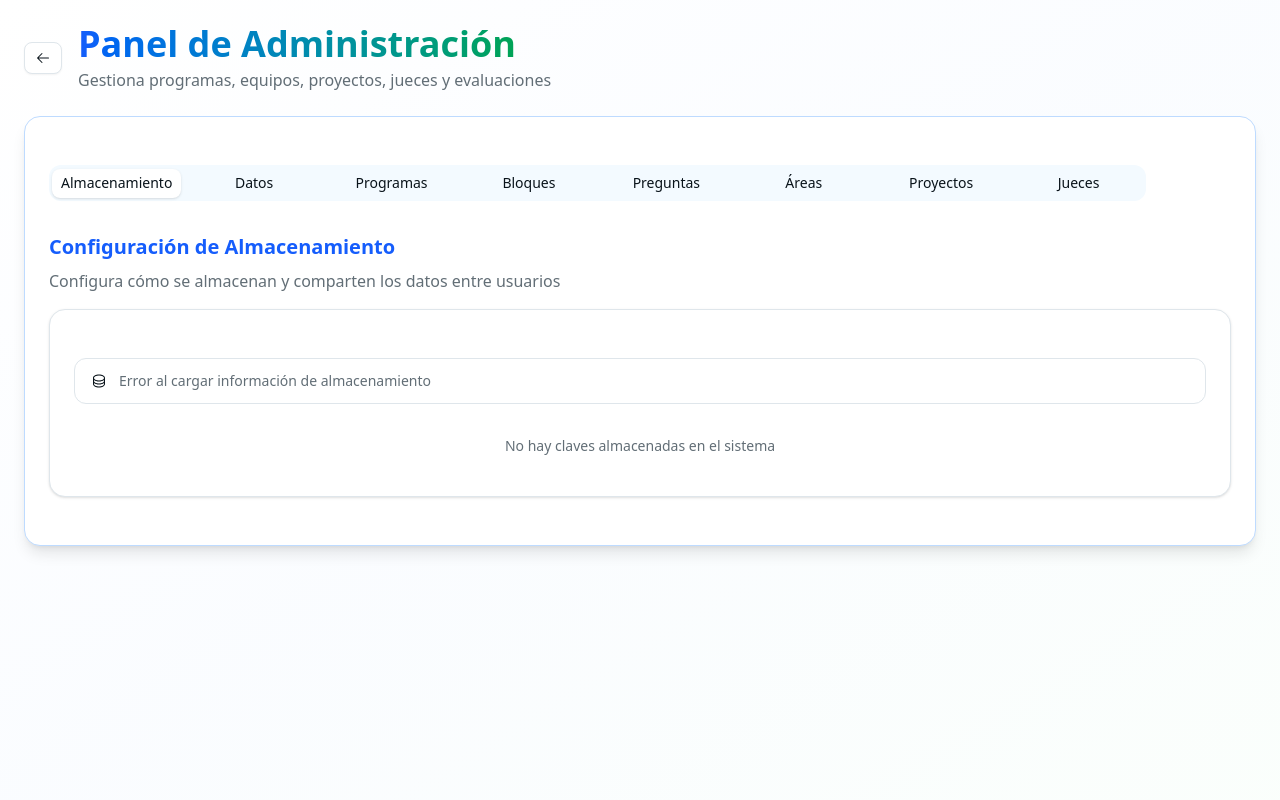
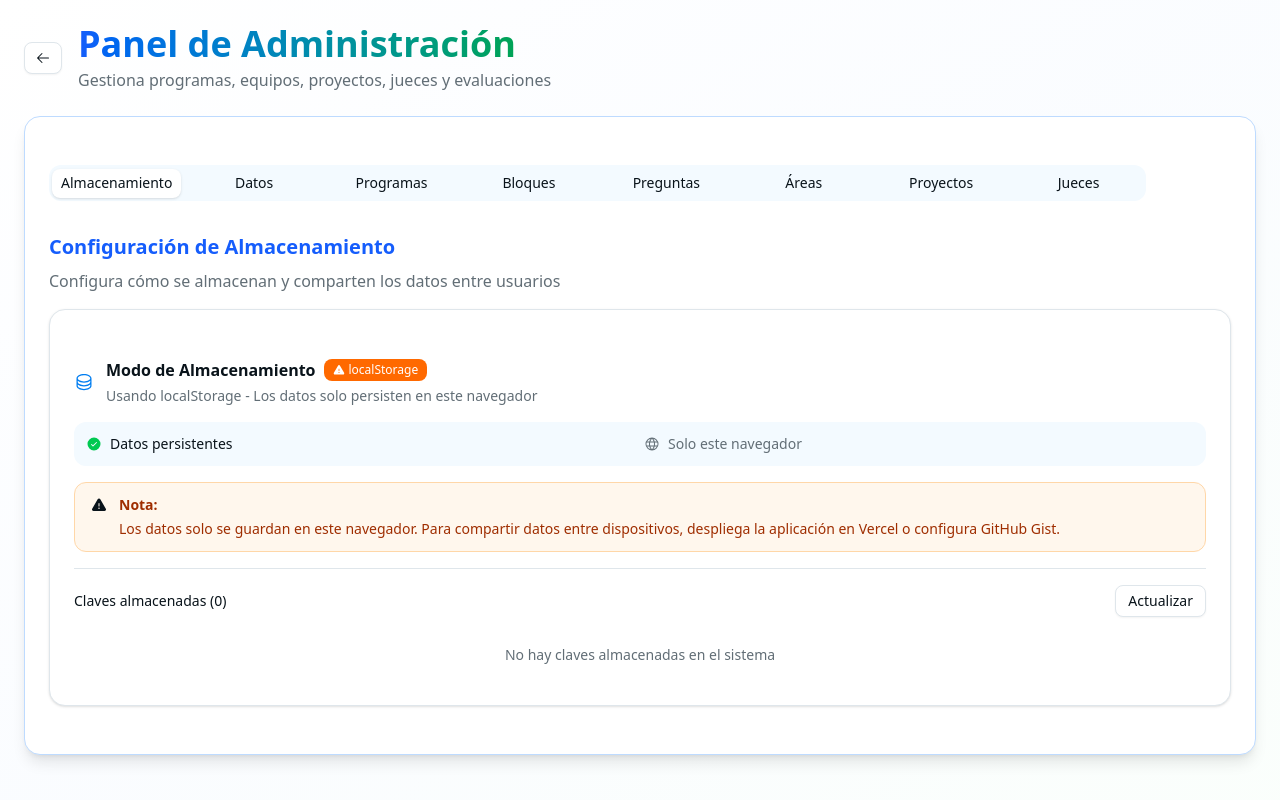
Before and after one commit to JuanPL05/demo, a React (Vite) app: page / in a window 1280 px wide. Both pictures are taken after a click on the button "Acceder al Panel". Built offline with nearby package versions, Linux system fonts and the light colour scheme.

Commit message:
Enhance storage management and persistence documentation; update UI components for better clarity on storage modes and status.

```diff
--- a/src/components/admin/StorageConfig.tsx
+++ b/src/components/admin/StorageConfig.tsx
@@ -2,15 +2,17 @@ import { useState, useEffect } from 'react'
 import { Card, CardContent } from '@/components/ui/card'
 import { Button } from '@/components/ui/button'
 import { Alert, AlertDescription } from '@/components/ui/alert'
-import { Database, Trash } from '@phosphor-icons/react'
+import { Badge } from '@/components/ui/badge'
+import { Database, Trash, CheckCircle, Warning, Globe } from '@phosphor-icons/react'
 import { toast } from 'sonner'
-
-
-const spark = window.spark
+import { kvAdapter, getStorageInfo } from '@/lib/kv-adapter'
 
 export function StorageConfig() {
   const [keys, setKeys] = useState<string[]>([])
-  const [storageInfo, setStorageInfo] = useState<string>('')
+  const [storageDetails, setStorageDetails] = useState<string>('')
+  const [storageMode, setStorageMode] = useState<string>('')
+  const [isPersistent, setIsPersistent] = useState(false)
+  const [isShared, setIsShared] = useState(false)
   const [isLoading, setIsLoading] = useState(true)
 
   useEffect(() => {
@@ -20,12 +22,17 @@ export function StorageConfig() {
   const loadStorageInfo = async () => {
     try {
       setIsLoading(true)
-      const allKeys = await spark.kv.keys()
+      const info = await getStorageInfo()
+      const allKeys = await kvAdapter.keys()
+
       setKeys(allKeys)
-      setStorageInfo(`${allKeys.length} claves almacenadas en el sistema`)
+      setStorageDetails(info.details)
+      setStorageMode(info.mode || 'unknown')
+      setIsPersistent(info.isPersistent)
+      setIsShared(info.isShared)
     } catch (error) {
       console.error('Error loading storage info:', error)
-      setStorageInfo('Error al cargar información de almacenamiento')
+      setStorageDetails('Error al cargar información de almacenamiento')
     } finally {
       setIsLoading(false)
     }
@@ -35,7 +42,7 @@ export function StorageConfig() {
     if (!confirm(`¿Estás seguro de eliminar la clave "${key}"?`)) return
 
     try {
-      await spark.kv.delete(key)
+      await kvAdapter.delete(key)
       toast.success(`Clave "${key}" eliminada`)
       await loadStorageInfo()
     } catch (error) {
@@ -44,32 +51,102 @@ export function StorageConfig() {
     }
   }
 
+  const getStorageBadge = () => {
+    if (storageMode === 'spark') {
+      return (
+        <Badge className="bg-green-500 text-white gap-1">
+          <CheckCircle size={14} weight="fill" />
+          Spark KV (Vercel)
+        </Badge>
+      )
+    } else if (storageMode === 'gist') {
+      return (
+        <Badge className="bg-blue-500 text-white gap-1">
+          <Globe size={14} />
+          GitHub Gist
+        </Badge>
+      )
+    } else {
+      return (
+        <Badge className="bg-orange-500 text-white gap-1">
+          <Warning size={14} weight="fill" />
+          localStorage
+        </Badge>
+      )
+    }
+  }
+
   return (
     <Card>
       <CardContent className="pt-6">
-        <Alert className="mb-4">
-          <Database className="h-4 w-4" />
-          <AlertDescription>{storageInfo}</AlertDescription>
+        <div className="space-y-4">
+          <div className="flex items-center gap-3">
+            <Database className="h-5 w-5 text-primary" />
+            <div className="flex-1">
+              <div className="flex items-center gap-2 mb-1">
+                <h4 className="font-semibold">Modo de Almacenamiento</h4>
+                {getStorageBadge()}
+              </div>
+              <p className="text-sm text-muted-foreground">{storageDetails}</p>
+            </div>
+          </div>
+
+          <div className="grid grid-cols-2 gap-2 p-3 bg-muted rounded-lg">
+            <div className="flex items-center gap-2 text-sm">
+              <CheckCircle size={16} className={isPersistent ? 'text-green-500' : 'text-muted-foreground'} weight={isPersistent ? 'fill' : 'regular'} />
+              <span className={isPersistent ? 'text-foreground' : 'text-muted-foreground'}>
+                {isPersistent ? 'Datos persistentes' : 'No persistente'}
+              </span>
+            </div>
+            <div className="flex items-center gap-2 text-sm">
+              <Globe size={16} className={isShared ? 'text-blue-500' : 'text-muted-foreground'} weight={isShared ? 'fill' : 'regular'} />
+              <span className={isShared ? 'text-foreground' : 'text-muted-foreground'}>
+                {isShared ? 'Compartido entre dispositivos' : 'Solo este navegador'}
+              </span>
+            </div>
+          </div>
+
+          {storageMode === 'spark' && (
+            <Alert className="bg-green-50 border-green-200">
+              <CheckCircle className="h-4 w-4 text-green-600" weight="fill" />
+              <AlertDescription className="text-green-800">
+                <strong>Perfecto!</strong> Estás usando Spark KV. Todos los datos persisten automáticamente entre sesiones y dispositivos cuando está desplegado en Vercel.
+              </AlertDescription>
             </Alert>
+          )}
+
+          {storageMode === 'shared' && (
+            <Alert className="bg-orange-50 border-orange-200">
+              <Warning className="h-4 w-4 text-orange-600" weight="fill" />
+              <AlertDescription className="text-orange-800">
+                <strong>Nota:</strong> Los datos solo se guardan en este navegador. Para compartir datos entre dispositivos, despliega la aplicación en Vercel o configura GitHub Gist.
+              </AlertDescription>
+            </Alert>
+          )}
+
+          <div className="border-t pt-4">
+            <div className="flex items-center justify-between mb-3">
+              <h4 className="font-medium text-sm">Claves almacenadas ({keys.length})</h4>
+              <Button variant="outline" size="sm" onClick={loadStorageInfo}>
+                Actualizar
+              </Button>
+            </div>
 
             {!isLoading && keys.length > 0 && (
-          <div className="space-y-2">
-            <h4 className="font-medium text-sm">Claves almacenadas:</h4>
-            <div className="space-y-1">
+              <div className="space-y-1 max-h-64 overflow-y-auto">
                 {keys.map((key) => (
-                <div key={key} className="flex items-center justify-between p-2 rounded-lg border bg-card">
-                  <span className="font-mono text-sm">{key}</span>
+                  <div key={key} className="flex items-center justify-between p-2 rounded-lg border bg-card hover:bg-accent/50 transition-colors">
+                    <span className="font-mono text-xs">{key}</span>
                     <Button
                       variant="ghost"
                       size="sm"
                       onClick={() => deleteKey(key)}
-                    className="text-destructive hover:text-destructive"
+                      className="text-destructive hover:text-destructive h-7 w-7 p-0"
                     >
-                    <Trash />
+                      <Trash size={14} />
                     </Button>
                   </div>
                 ))}
-            </div>
               </div>
             )}
 
@@ -78,6 +155,8 @@ export function StorageConfig() {
                 No hay claves almacenadas en el sistema
               </p>
             )}
+          </div>
+        </div>
       </CardContent>
     </Card>
   )
--- a/src/lib/kv-adapter.ts
+++ b/src/lib/kv-adapter.ts
@@ -25,7 +25,7 @@ async function detectStorageMode(): Promise<StorageMode> {
         try {
           await window.spark.kv.keys()
           storageMode = 'spark'
-          console.log('[KV Adapter] Using Spark KV storage')
+          console.log('[KV Adapter] ✅ Using Spark KV storage - Data persists across sessions and devices')
           return 'spark'
         } catch (error) {
           console.warn('[KV Adapter] Spark KV not accessible, checking for GitHub Gist storage')
@@ -49,7 +49,7 @@ async function detectStorageMode(): Promise<StorageMode> {
 
           if (response.ok) {
             storageMode = 'gist'
-            console.log('[KV Adapter] Using GitHub Gist storage (shared database)')
+            console.log('[KV Adapter] ✅ Using GitHub Gist storage - Data shared across devices via Gist')
             return 'gist'
           }
         }
@@ -58,11 +58,11 @@ async function detectStorageMode(): Promise<StorageMode> {
       }
 
       storageMode = 'shared'
-      console.log('[KV Adapter] Using shared localStorage (data only visible on this browser)')
+      console.log('[KV Adapter] ⚠️ Using shared localStorage - Data only persists on this browser')
       return 'shared'
     } catch (error) {
       storageMode = 'shared'
-      console.warn('[KV Adapter] Using shared localStorage fallback')
+      console.warn('[KV Adapter] ⚠️ Using shared localStorage fallback')
       return 'shared'
     }
   })()
@@ -420,3 +420,35 @@ export function getStorageMode(): StorageMode | null {
 export function getGistId(): string | null {
   return gistId
 }
+
+export async function getStorageInfo(): Promise<{
+  mode: StorageMode | null
+  details: string
+  isPersistent: boolean
+  isShared: boolean
+}> {
+  const mode = await detectStorageMode()
+
+  if (mode === 'spark') {
+    return {
+      mode: 'spark',
+      details: 'Usando Spark KV - Los datos persisten entre sesiones y dispositivos',
+      isPersistent: true,
+      isShared: true
+    }
+  } else if (mode === 'gist') {
+    return {
+      mode: 'gist',
+      details: `Usando GitHub Gist - Los datos se comparten mediante Gist ID: ${gistId}`,
+      isPersistent: true,
+      isShared: true
+    }
+  } else {
+    return {
+      mode: 'shared',
+      details: 'Usando localStorage - Los datos solo persisten en este navegador',
+      isPersistent: true,
+      isShared: false
+    }
+  }
+}
```
Also changed, not shown: 2 other files (tests, documents, lock files or other folders). Lines whose indentation alone changed are shown as unchanged.
